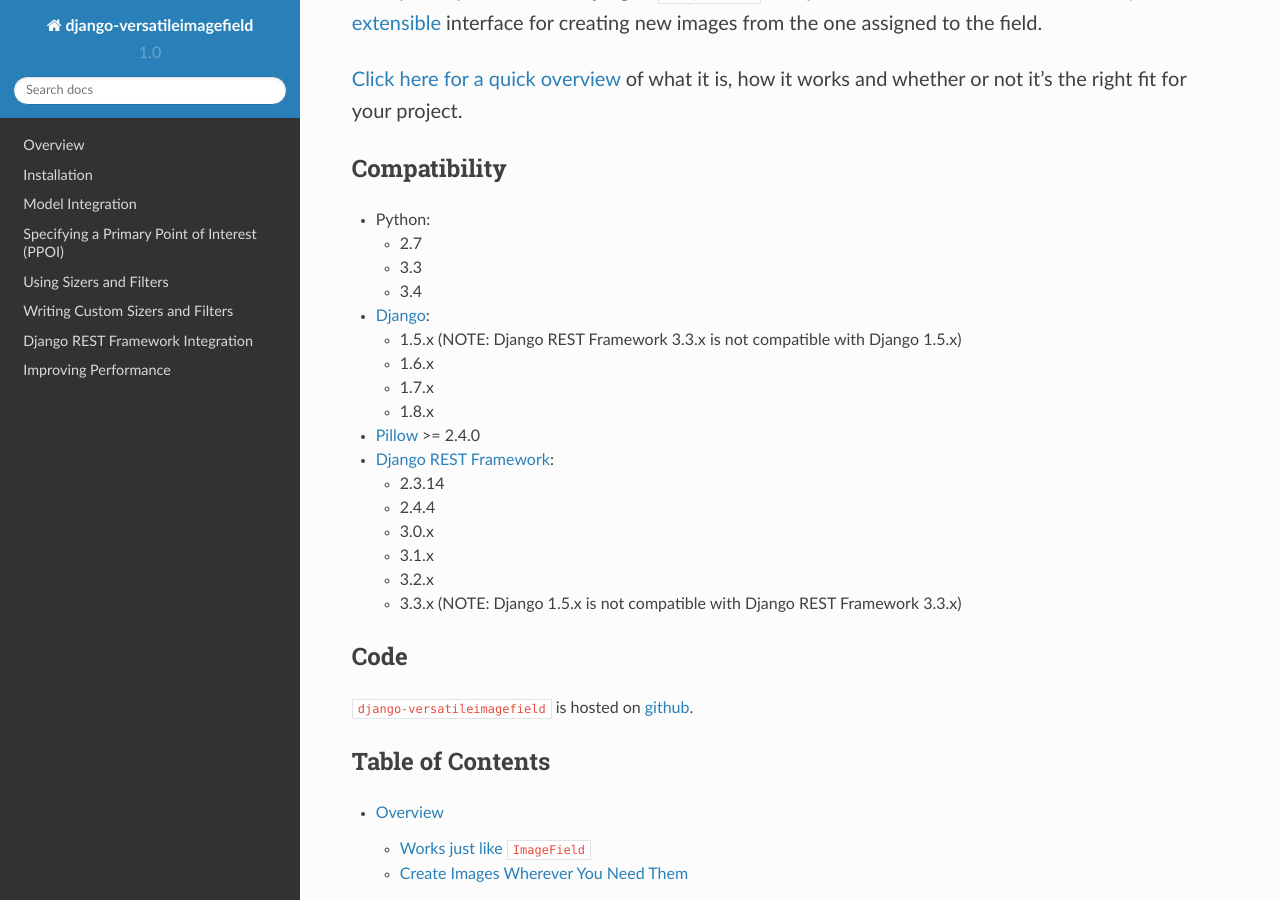
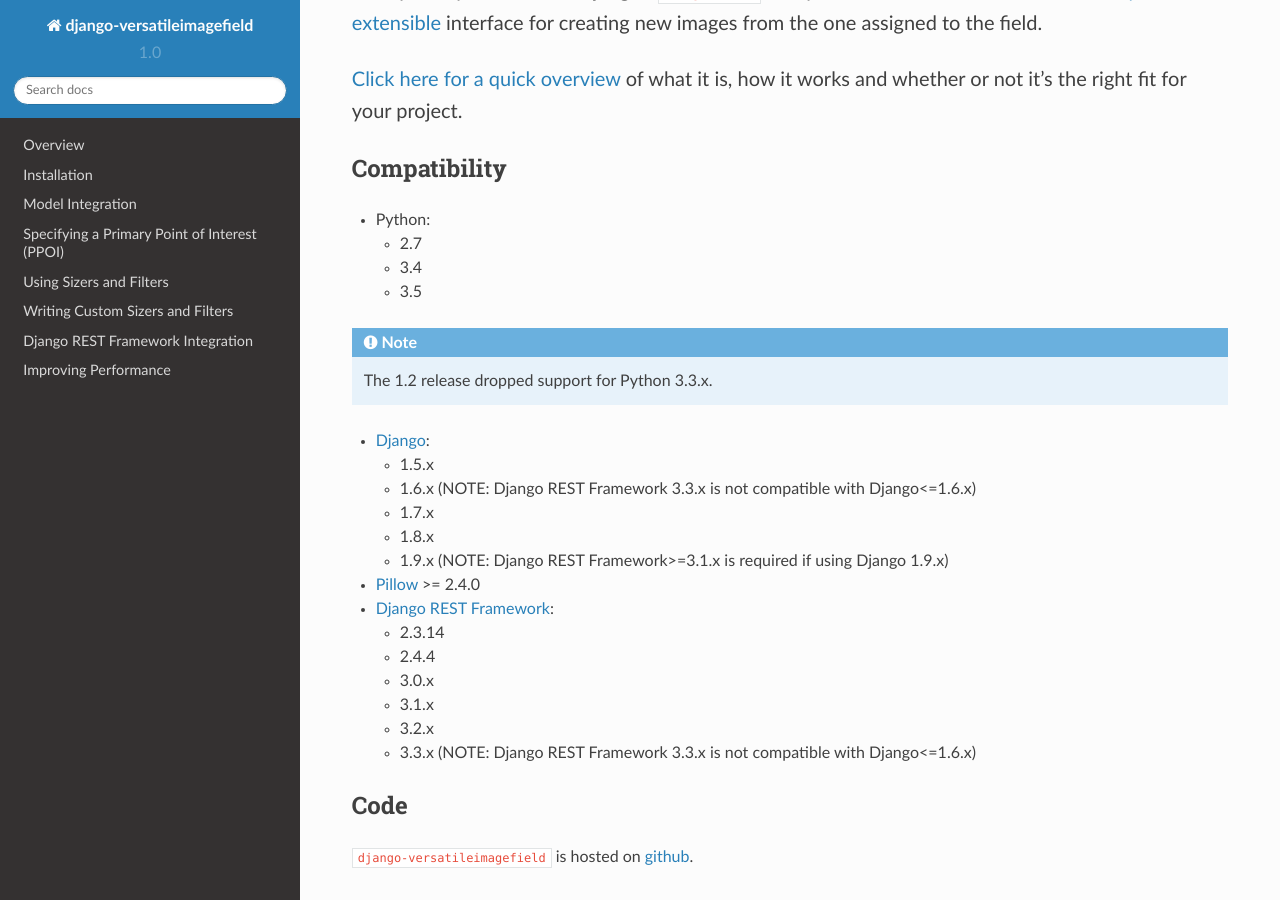
Before and after one commit to respondcreate/django-versatileimagefield, a Sphinx documentation site: the page built from docs/index.rst, in a window 1280 px wide and 900 px high, scrolled down 278 px. Built offline with Sphinx 7.4.7 and the Read the Docs theme 2.0.0, drawn with Linux system fonts in a browser that asks for light colours; some of the changed text lies outside the part shown.

Commit message:
setup.py & doc updates in preparation for 1.2 release
[ci skip]

```diff
--- a/docs/index.rst
+++ b/docs/index.rst
@@ -37,15 +37,18 @@
 - Python:
 
   - 2.7
-  - 3.3
   - 3.4
+  - 3.5
+
+.. note:: The 1.2 release dropped support for Python 3.3.x.
 
 - `Django <https://www.djangoproject.com/>`_:
 
-  - 1.5.x (NOTE: Django REST Framework 3.3.x is not compatible with Django 1.5.x)
-  - 1.6.x
+  - 1.5.x
+  - 1.6.x (NOTE: Django REST Framework 3.3.x is not compatible with Django<=1.6.x)
   - 1.7.x
   - 1.8.x
+  - 1.9.x (NOTE: Django REST Framework>=3.1.x is required if using Django 1.9.x)
 
 - `Pillow <http://pillow.readthedocs.org/en/latest/index.html>`_ >= 2.4.0
 
@@ -56,7 +59,7 @@
   - 3.0.x
   - 3.1.x
   - 3.2.x
-  - 3.3.x (NOTE: Django 1.5.x is not compatible with Django REST Framework 3.3.x)
+  - 3.3.x (NOTE: Django REST Framework 3.3.x is not compatible with Django<=1.6.x)
 
 Code
 ====
@@ -81,6 +84,12 @@
 
 Release Notes
 =============
+
+1.2
+^^^
+- Fixed a bug that caused ``collectstatic`` to fail when using ``ManifestStaticFilesStorage`` (thanks, `@theskumar <https://github.com/theskumar>`_!).
+- Dropped support for Python 3.3.x.
+- Added support for Django 1.9.x.
 
 1.1
 ^^^
```
Also changed, not shown: other parts of docs/index.rst (+1 -1 lines), README.rst (+7 -4 lines), setup.py (+10 -3 lines).
